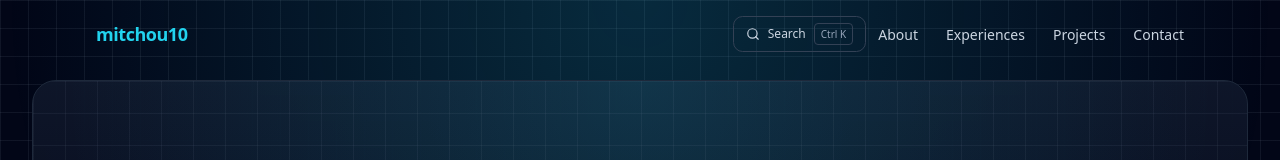
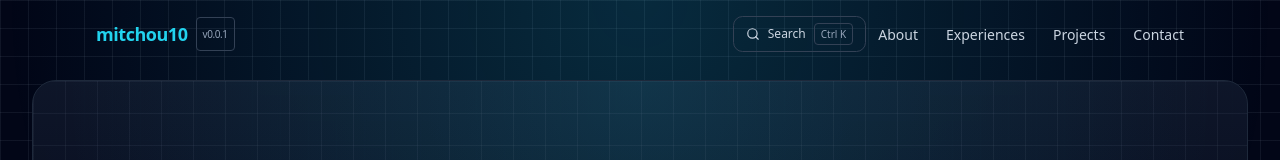
Before and after one commit to mitchou10/mitchou10.github.io, a React (Vite) app: page / in a window 1280 px wide. Shown: the top 160 px of the page. Built offline with nearby package versions, Linux system fonts and the light colour scheme.

Commit message:
feat: add release workflow and configuration files for automated versioning

```diff
--- a/package.json
+++ b/package.json
@@ -1,7 +1,7 @@
 {
   "name": "mitchou10.github.io",
   "private": true,
-  "version": "0.0.0",
+  "version": "0.0.1",
   "type": "module",
   "scripts": {
     "dev": "vite",
--- a/src/components/Navbar.jsx
+++ b/src/components/Navbar.jsx
@@ -3,6 +3,8 @@ import { useState, useEffect } from 'react';
 import { Search } from 'lucide-react';
 
 import SearchDialog from './SearchDialog';
+
+const APP_VERSION = import.meta.env.VITE_APP_VERSION || 'dev';
 
 const NAV_LINKS = [
   { label: 'About', href: '#about' },
@@ -60,7 +62,12 @@ export default function Navbar() {
             href="#hero"
             onClick={(e) => handleNav(e, '#hero')}
           >
-            mitchou10
+            <span className="flex items-center gap-2">
+              <span>mitchou10</span>
+              <span className="rounded border border-slate-700 px-1.5 py-0.5 text-[10px] font-medium text-slate-400">
+                v{APP_VERSION}
+              </span>
+            </span>
           </a>
 
           <div className="hidden items-center gap-3 md:flex">
--- a/vite.config.js
+++ b/vite.config.js
@@ -2,13 +2,20 @@ import { defineConfig } from 'vite'
 import react from '@vitejs/plugin-react'
 import path from 'path'
 import { fileURLToPath } from 'url'
+import { readFileSync } from 'fs'
 
 const __dirname = path.dirname(fileURLToPath(import.meta.url))
+const packageJson = JSON.parse(
+  readFileSync(path.resolve(__dirname, './package.json'), 'utf-8'),
+)
 
 // https://vite.dev/config/
 // base '/' works for user/org GitHub Pages sites (username.github.io)
 export default defineConfig({
   plugins: [react()],
+  define: {
+    'import.meta.env.VITE_APP_VERSION': JSON.stringify(packageJson.version ?? '0.0.0'),
+  },
   resolve: {
     alias: {
       '@': path.resolve(__dirname, './src'),
```
Also changed, not shown: release-please-config-release.json (added, +20 -0 lines), release-please-manifest.json (added, +9 -0 lines), .release-please-manifest.json (added), 1 other file (tests, documents, lock files or other folders).
